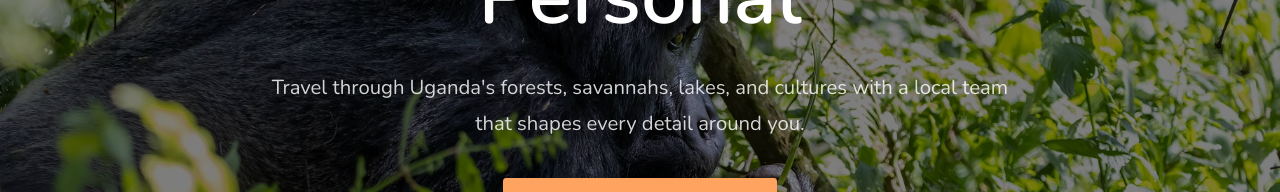
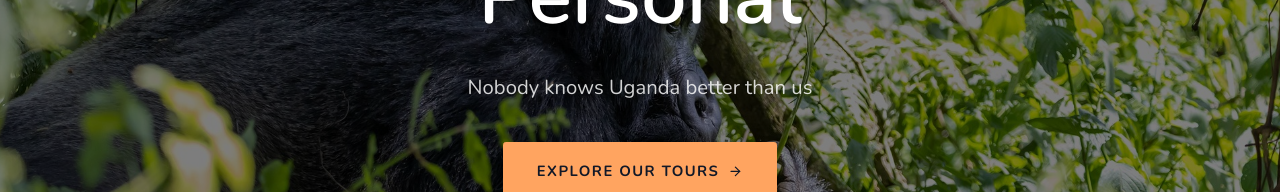
Before and after one commit to Philemon1234/Uganda_Family_Tours, a React (Vite) app: page / in a window 1280 px wide. Shown: the part 398-590 px from the top of the page. Built offline with nearby package versions, Linux system fonts and the light colour scheme; no server answers; the database is empty.

Commit message:
Changed Description in header

```diff
--- a/src/i18n/locales/en-US.json
+++ b/src/i18n/locales/en-US.json
@@ -55,7 +55,7 @@
     "hero": {
       "kicker": "The Pearl of Africa",
       "title": "A Safari Journey Made Personal",
-      "subtitle": "Travel through Uganda's forests, savannahs, lakes, and cultures with a local team that shapes every detail around you.",
+      "subtitle": "Nobody knows Uganda better than us",
       "primaryCta": "Explore Our Tours",
       "badgeAlt": {
         "service": "Uganda Family Tours service icon",
```
Also changed, not shown: src/App.tsx (line endings or trailing spaces).
